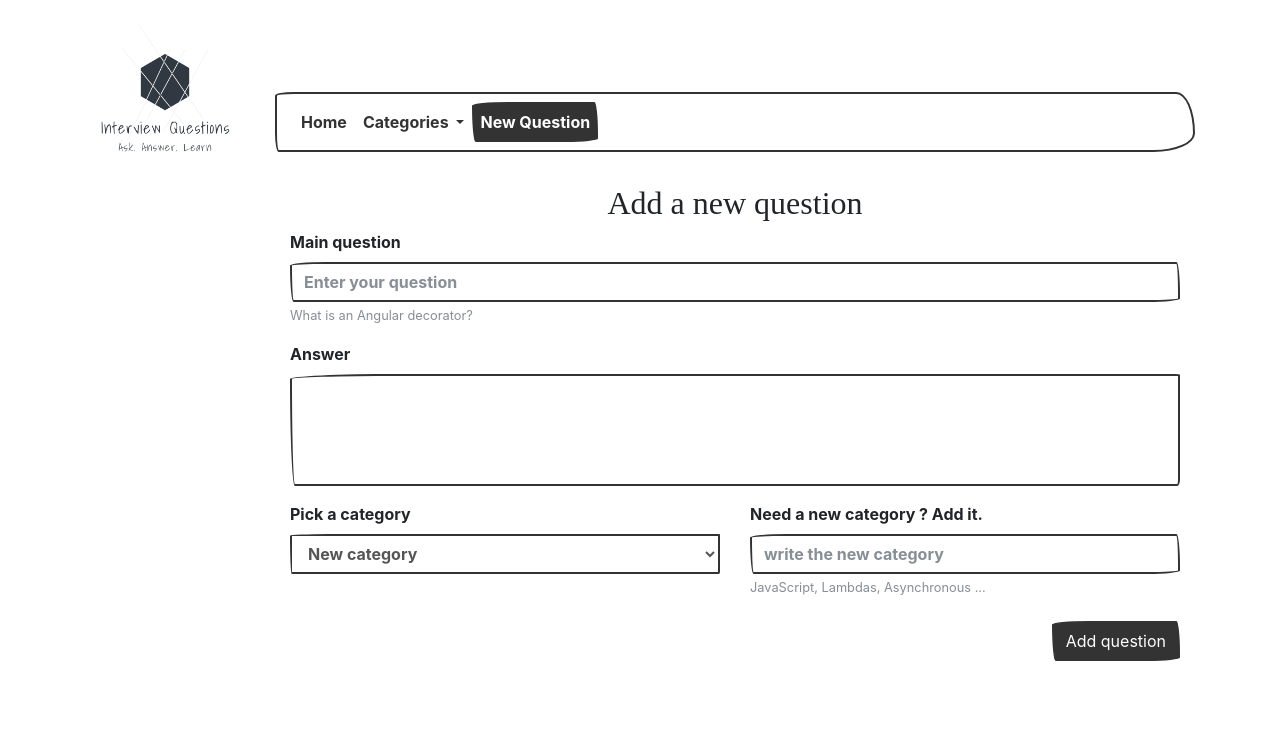
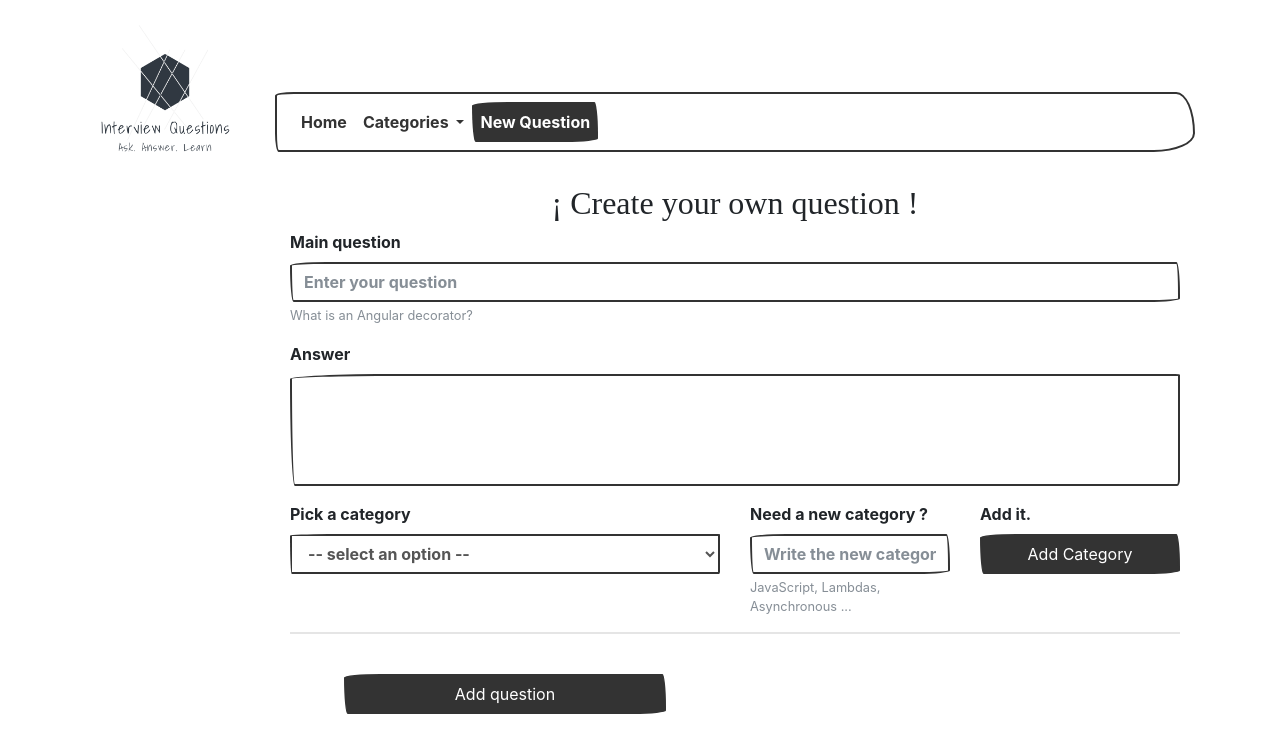
Before and after one commit to blueminded/interview-questions, an Angular app: page /new-question in a window 1280 px wide. Shown: the top 752 px of the page. Built offline with nearby package versions, Linux system fonts and the light colour scheme; a web font is replaced by a local one.

Commit message:
Form completed

```diff
--- a/src/app/models/data.model.ts
+++ b/src/app/models/data.model.ts
@@ -1,13 +1,21 @@
-export interface IQuestion {
-  id: string;
+export class IQuestion {
+  id?: string;
   question: string;
   answers: Array<String>;
   categories: Array<ICategory>;
+
+  constructor () {
+    this.id = null;
+    this.question = '';
+    this.answers = [];
+    this.categories = [];
+  }
 }
 
 export interface ICategory {
-  id: string;
+  id?: string;
   category: string;
+  questions?: Array<string>;
 }
 
 export const someCategories: Array<ICategory> = [
--- a/src/app/questions/components/new-question/new-question.component.css
+++ b/src/app/questions/components/new-question/new-question.component.css
@@ -5,3 +5,11 @@ h2 {
 textarea {
     resize: none;
 }
+
+.btn-link {
+    text-decoration: none;
+}
+
+.btn-link:hover {
+    font-weight: bolder;
+}
--- a/src/app/questions/components/new-question/new-question.component.html
+++ b/src/app/questions/components/new-question/new-question.component.html
@@ -1,41 +1,91 @@
 <div class="container">
-    <h2>Add a new question</h2>
-    <form class="">
-        <div class="form-group" (submit)="saveQuestion('SSS')">
-          <label for="exampleInputEmail1">Main question</label>
-          <input type="text" class="form-control" id="exampleInputEmail1" aria-describedby="emailHelp" placeholder="Enter your question" required>
+
+    <h2>¡ Create your own question !</h2>
+
+    <form (ngSubmit)="saveQuestion()" #f="ngForm">
+        <div class="form-group">
+            <label>Main question</label>
+
+            <input type="text"
+                class="form-control"
+                id="question"
+                name="question"
+                required
+                placeholder="Enter your question"
+                [(ngModel)]="question.question">
                 <small id="emailHelp" class="form-text text-muted">What is an Angular decorator?</small>
+                <div *ngIf="questionAlert" class="alert alert-danger p-0 text-center" role="alert">
+                    Question is required
+                </div>
         </div>
         <div class="form-group">
-          <label for="exampleInputPassword1">Answer</label>
-          <textarea class="form-control" id="exampleFormControlTextarea1" rows="4"></textarea>
+            <label>Answer</label>
+            <textarea
+                class="form-control"
+                id="exampleFormControlTextarea1"
+                name="answer"
+                [(ngModel)]="answer"
+                rows="4">
+            </textarea>
         </div>
         <div class="row">
             <div class="col">
-                <label for="exampleInputPassword1">Pick a category</label>
-                <select (change)="categoryChange($event.target.value)" class="form-control" required>
-                    <option>New category</option>
+                <label>Pick a category</label>
+                <select
+                    (change)="categoryChange($event.target.value)"
+                    class="form-control">
+                    <option disabled selected value> -- select an option -- </option>
                     <option *ngFor="let categoryItem of categories">{{ categoryItem.category }}</option>
                 </select>
             </div>
             <div class="col">
-                <label for="exampleInputPassword1">Need a new category ? Add it.</label>
+                <div class="row">
+                    <div class="col">
+                        <label>Need a new category ?</label>
                         <input
-                    *ngIf="!isNewCategory"
                             type="text"
                             class="form-control"
-                    id="new-category"
-                    placeholder="- - -"
-                    disabled>
-                <input
-                    *ngIf="isNewCategory"
-                    type="text"
-                    class="form-control"
-                    id="new-category"
-                    placeholder="write the new category">
+                            id="nCategory"
+                            name="singleCategory"
+                            [(ngModel)]="singleCategory.category"
+                            autocomplete="off"
+                            maxlength="60"
+                            required
+                            placeholder="Write the new category">
                         <small id="emailHelp" class="form-text text-muted">JavaScript, Lambdas, Asynchronous ...</small>
                     </div>
+                    <div class="col">
+                        <label> Add it.</label>
+                        <button
+                            type="button"
+                            (click)="addNewCategory(singleCategory.category)"
+                            class="btn btn-primary btn-block">
+                            Add Category
+                        </button>
                     </div>
-        <button type="submit" class="btn btn-primary mt-4 float-right">Add question</button>
+                </div>
+            </div>
+        </div>
+        <div *ngIf="categoryAlert" class="alert alert-danger p-0 text-center" role="alert">
+            Choose at least one category
+        </div>
+        <hr>
+        <div class="row">
+            <div class="col text-center">
+                <button type="submit" class="btn btn-primary mt-4 w-75">Add question</button>
+            </div>
+            <div class="col">
+                <span *ngFor="let categoryItem of questionCategories, let i = index"
+                    class="badge badge-success d-inline mx-1 my-1">
+                    {{ categoryItem.category }}
+                    <button
+                        (click)="removeCategory(i)"
+                        type="button"
+                        class="btn btn-link p-0">
+                        x
+                    </button>
+                </span>
+            </div>
+        </div>
     </form>
 </div>
--- a/src/app/questions/components/new-question/new-question.component.ts
+++ b/src/app/questions/components/new-question/new-question.component.ts
@@ -5,6 +5,7 @@ import { ICategory, IQuestion } from '../../../models/data.model';
 
 // Services
 import { QuestionService } from '../../services/question.service';
+import { NgForm } from '@angular/forms';
 
 @Component({
   selector: 'app-new-question',
@@ -12,8 +13,13 @@ import { QuestionService } from '../../services/question.service';
   styleUrls: ['./new-question.component.css'],
 })
 export class NewQuestionComponent implements OnInit {
-  isNewCategory: Boolean = true;
+  singleCategory : ICategory = { id: null, category: null };
   categories: Array<ICategory>;
+  answer : string;
+  questionCategories: Array<ICategory> = [];
+  questionAlert : boolean = false;
+  categoryAlert : boolean = false;
+  question: IQuestion = new IQuestion();
 
   constructor(private questionService: QuestionService) {}
 
@@ -21,15 +27,40 @@ export class NewQuestionComponent implements OnInit {
     this.categories = this.questionService.getCategories();
   }
 
-  checkCategory() {
-    this.isNewCategory = !this.isNewCategory;
+  categoryChange(category: string) {
+    this.questionCategories.push({ category });
   }
 
-  categoryChange(category: string) {
-    this.isNewCategory = category == 'New category' ? true : false;
+  saveQuestion() {
+    if (this.inputValidate()) {
+      console.log('in here');
+      this.question.answers.push(this.answer);
+      this.question.categories = this.questionCategories;
+      this.questionService.saveQuestion(this.question);
+
+    }
   }
 
-  saveQuestion(question: string) {
-    // this.questionService.saveQuestion(question);
+  removeCategory(index : number) {
+    this.questionCategories.splice(index, 1);
   }
+
+  addNewCategory(category : string) {
+    if (category && category.split(' ').join('')) {
+      this.questionCategories.push({ category });
+    }
+  }
+
+  inputValidate() : boolean {
+    if (!this.question.question) {
+      this.questionAlert = true;
+      return false;
+    }
+    if (!this.questionCategories.length) {
+      this.categoryAlert = true;
+      return false;
+    }
+    return true;
+  }
+
 }
--- a/src/app/questions/questions.module.ts
+++ b/src/app/questions/questions.module.ts
@@ -2,9 +2,13 @@ import { NgModule } from '@angular/core';
 import { CommonModule } from '@angular/common';
 import { QuestionDetailComponent } from './components/question-detail/question-detail.component';
 import { NewQuestionComponent } from './components/new-question/new-question.component';
+import { FormsModule } from '@angular/forms';
 
 @NgModule({
   declarations: [QuestionDetailComponent, NewQuestionComponent],
-  imports: [CommonModule],
+  imports: [
+    CommonModule,
+    FormsModule
+  ],
 })
 export class QuestionsModule {}
--- a/src/app/questions/services/question.service.ts
+++ b/src/app/questions/services/question.service.ts
@@ -1,5 +1,5 @@
 import { Injectable } from '@angular/core';
-import { someCategories, ICategory, Iquestion } from '../../models/data.model';
+import { someCategories, ICategory, IQuestion } from '../../models/data.model';
 
 
 @Injectable({
@@ -8,7 +8,7 @@ import { someCategories, ICategory, Iquestion } from '../../models/data.model';
 export class QuestionService {
 
   categories: Array<ICategory> = someCategories;
-  questions: Array<Iquestion>;
+  questions: Array<IQuestion>;
 
   constructor() { }
 
@@ -24,8 +24,8 @@ export class QuestionService {
     return this.categories;
   }
 
-  saveQuestion(incomingQuestion: string) {
-    // this.questions.push(incomingQuestion);
+  saveQuestion(newQuestion: IQuestion) {
+    console.log(newQuestion);
   }
 
 }
```
Also changed, not shown: src/app/app.module.ts (+7 -1 lines). Lines whose indentation alone changed are shown as unchanged.
